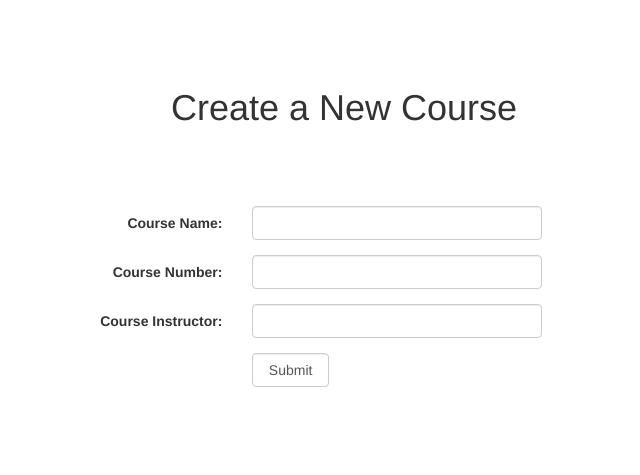
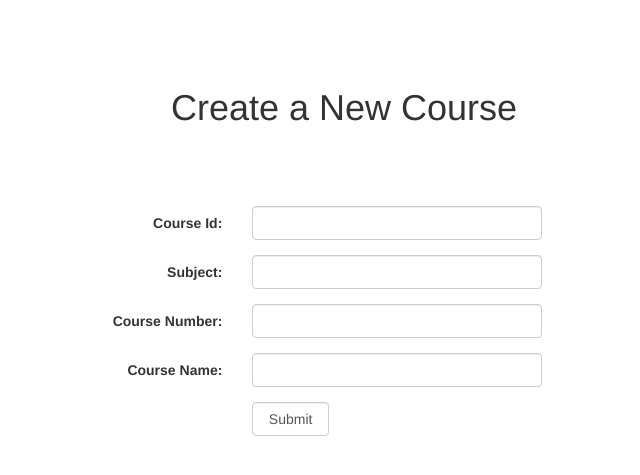
Before and after one commit to mortensenErik/TASchedulingApp, a Django app: page /new_course/ in a window 1280 px wide. Shown: the part 62-537 px from the top of the page, without its empty margins (296-936 px from the left). Run offline with Django 4.2, Linux system fonts and the light colour scheme; some libraries are stand-ins or nearby versions.

Commit message:
creating and deleting courses works

```diff
--- a/app/models.py
+++ b/app/models.py
@@ -19,11 +19,11 @@ class UserProfile(models.Model):
 class Course(models.Model):
     CourseId = models.CharField(max_length=20, primary_key=True)
     name = models.CharField(max_length=50, unique=True)
-    number = models.CharField(max_length=4,unique=True)
+    number = models.IntegerField(default=0)
     subject = models.CharField(max_length=10, null=True)
 
     def __str__(self):
-        return self.subject + " " + self.number + ": " + self.name
+        return self.subject + " " + self.number.__str__() + ": " + self.name
 
 
 class Section(models.Model):
--- a/app/views.py
+++ b/app/views.py
@@ -74,13 +74,30 @@ class CreateCourse(View):
     def get(request):
         return render(request, "createCourse.html")
 
+    @staticmethod
+    def post(request):
+        creation = CourseClass.createCourse(
+            CourseId=request.POST["CourseId"],
+            name=request.POST["name"],
+            subject=request.POST["subject"],
+            number=int(request.POST["number"])
+        )
+        if creation:
+            print('creation is true')
+            return redirect('/courses')
+        else:
+            print('creation is false')
+            return render(request, "createCourse.html")
+
+
 
 class CreateSection(View):
     @staticmethod
     def get(request):
         return render(request, "createSection.html", {'courses': Course.objects.all(), 'users': UserProfile.objects.all()})
 
-    def post(self, request):
+    @staticmethod
+    def post(request):
         course = CourseClass.getCourseById(CourseId=request.POST["course"])
         faculty = None
         if request.POST["faculty"]:
@@ -97,7 +114,7 @@ class CreateSection(View):
             return redirect('/sections')
         else:
             print('creation is false')
-            return render(request, "createUser.html")
+            return render(request, "createCourse.html")
 
 
 class Profile(View):
@@ -132,6 +149,11 @@ class Courses(View):
     def get(request):
         return render(request, "viewCourses.html", {"courses": Course.objects.all()})
 
+    @staticmethod
+    def post(request, CourseId):
+        CourseClass.deleteCourse(CourseId)
+        return redirect('/courses')
+
 class EditUser(View):
     @staticmethod
     def get(request):
--- a/project/urls.py
+++ b/project/urls.py
@@ -17,7 +17,7 @@ urlpatterns = [
     path('users/', Users.as_view()),
     path('users/<str:email>/', Users.as_view()),
     path('courses/', Courses.as_view()),
-    path('courses/<str:id>/', Courses.as_view()),
+    path('courses/<str:CourseId>/', Courses.as_view()),
     path('sections/', Sections.as_view()),
     path('sections/<str:SectionId>/', Sections.as_view()),
     path('notifications/', Notifications.as_view()),
--- a/templates/createCourse.html
+++ b/templates/createCourse.html
@@ -25,19 +25,23 @@
 
 <div class="container-fluid">
     <h1 class="jumbotron text-center" style="background-color: white">Create a New Course</h1>
-    <form class="form-horizontal" action="/createCourse/" method="post">
+    <form class="form-horizontal" action="/new_course/" method="post">
         {% csrf_token %}
         <div class="form-group">
-            <label class="control-label col-sm-5">Course Name:</label>
-            <div class="col-sm-3"><input class="form-control" type="text" id="courseName" name="courseName"></div>
+            <label class="control-label col-sm-5">Course Id:</label>
+            <div class="col-sm-3"><input class="form-control" type="text" id="CourseId" name="CourseId"></div>
         </div>
         <div class="form-group">
+            <label class="control-label col-sm-5">Subject:</label>
+            <div class="col-sm-3"><input class="form-control" type="text" id="subject" name="subject"></div>
+        </div>
+                <div class="form-group">
             <label class="control-label col-sm-5">Course Number:</label>
-            <div class="col-sm-3"><input class="form-control" type="text" id="courseNumber" name="courseNumber"></div>
+            <div class="col-sm-3"><input class="form-control" type="text" id="number" name="number"></div>
         </div>
         <div class="form-group">
-            <label class="control-label col-sm-5">Course Instructor:</label>
-            <div class="col-sm-3"><input class="form-control" type="text" id="courseInstructor" name="courseInstructor"></div>
+            <label class="control-label col-sm-5">Course Name:</label>
+            <div class="col-sm-3"><input class="form-control" type="text" id="name" name="name"></div>
         </div>
         <div class="form-group">
             <div class="align-middle col-sm-offset-5 col-sm-1"><input class="form-control" type="submit" value="Submit"></div>
```
Also changed, not shown: classes/CourseClass.py (+16 -0 lines), templates/viewCourses.html (+4 -3 lines).
